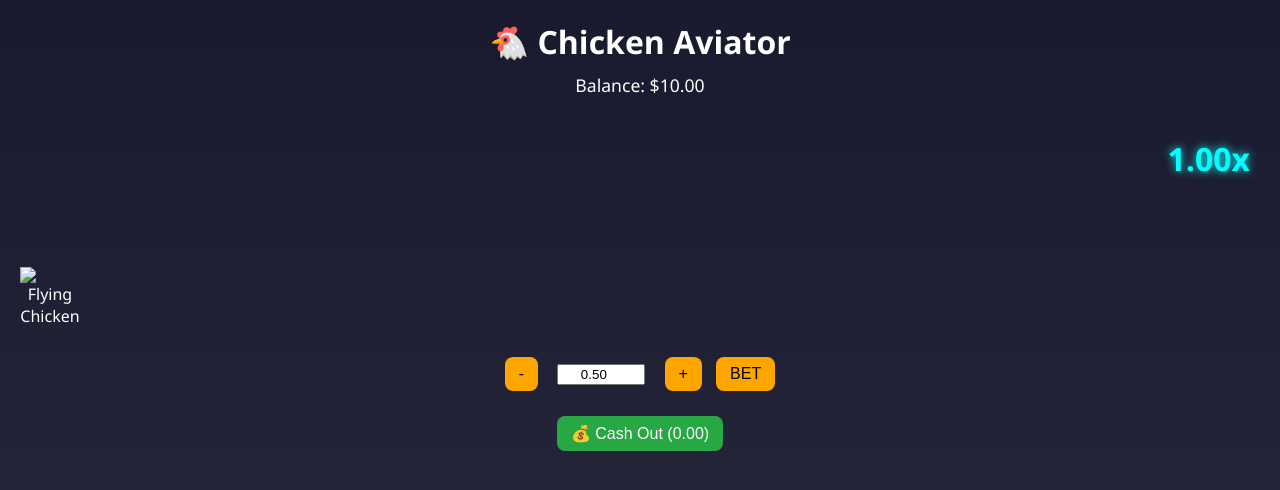
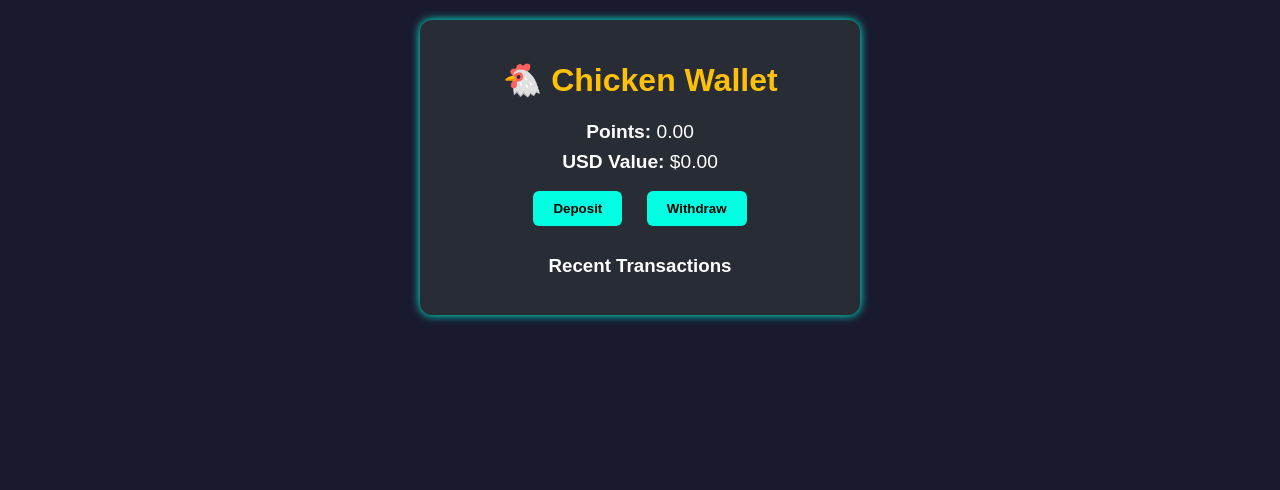
Before and after one commit to BigGme1/Chicken-Aviator, a plain HTML site: page index.html in a window 1280 px wide. Drawn offline with Linux system fonts and the light colour scheme.

Commit message:
Add files via upload

```diff
--- a/index.html
+++ b/index.html
@@ -1,38 +1,32 @@
+<!-- index.html -->
 <!DOCTYPE html>
 <html lang="en">
 <head>
   <meta charset="UTF-8" />
   <meta name="viewport" content="width=device-width, initial-scale=1.0"/>
-  <title>Chicken Aviator</title>
+  <title>Chicken Wallet</title>
   <link rel="stylesheet" href="style.css" />
 </head>
 <body>
-  <div class="background">
-    <img src="assets/mountains.svg" class="mountains" alt="Mountains Background" />
-  </div>
+  <div class="wallet-container">
+    <h1>🐔 Chicken Wallet</h1>
 
-  <div class="game-container">
-    <div class="header">
-      <h1>🐔 Chicken Aviator</h1>
-      <div id="points">Balance: $<span id="points-value">10.00</span></div>
+    <div class="balance-section">
+      <p><strong>Points:</strong> <span id="points">0</span></p>
+      <p><strong>USD Value:</strong> $<span id="usd">0.00</span></p>
     </div>
 
-    <div class="game-screen">
-      <img id="chicken" src="assets/chicken.png" alt="Flying Chicken" />
-      <div id="multiplier">1.00x</div>
+    <div class="actions">
+      <button id="deposit-btn">Deposit</button>
+      <button id="withdraw-btn">Withdraw</button>
     </div>
 
-    <div class="controls">
-      <div class="bet-controls">
-        <button id="decrease-bet">-</button>
-        <input type="number" id="bet-amount" min="0.50" step="0.50" value="0.50" />
-        <button id="increase-bet">+</button>
-        <button id="place-bet" class="bet-button">BET</button>
-      </div>
-      <button id="cashout-btn" disabled>💰 Cash Out (<span id="cashout-payout">0.00</span>)</button>
+    <div class="history">
+      <h3>Recent Transactions</h3>
+      <ul id="transactions"></ul>
     </div>
 
-    <div class="result" id="result-msg"></div>
+    <p class="status" id="status-msg"></p>
   </div>
 
   <script src="script.js"></script>
--- a/script.js
+++ b/script.js
@@ -1,102 +1,38 @@
-const betInput = document.getElementById("bet-amount");
-const decreaseBet = document.getElementById("decrease-bet");
-const increaseBet = document.getElementById("increase-bet");
-const placeBet = document.getElementById("place-bet");
-const cashoutBtn = document.getElementById("cashout-btn");
-const cashoutDisplay = document.getElementById("cashout-payout");
-const multiplierEl = document.getElementById("multiplier");
-const resultMsg = document.getElementById("result-msg");
-const pointsValue = document.getElementById("points-value");
-const chicken = document.getElementById("chicken");
+// script.js
+let points = 0;
 
-let balance = 10.00;
-let multiplier = 1.00;
-let interval;
-let isBetActive = false;
-let currentBet = 0.50;
-let flightDistance = 0;
-
-function updateBalanceDisplay() {
-  pointsValue.textContent = balance.toFixed(2);
+function updateWalletDisplay() {
+  document.getElementById('points').innerText = points.toFixed(2);
+  document.getElementById('usd').innerText = (points / 1.3).toFixed(2);
 }
 
-function updateMultiplierDisplay() {
-  multiplierEl.textContent = multiplier.toFixed(2) + "x";
+document.getElementById('deposit-btn').addEventListener('click', () => {
+  const amount = prompt("Enter USD amount to deposit:");
+  if (amount && !isNaN(amount) && Number(amount) >= 10) {
+    points += Number(amount) * 1.3;
+    updateWalletDisplay();
+    logTransaction(`Deposited $${amount}`);
+  } else {
+    alert("Minimum deposit is $10");
+  }
+});
 
-  if (multiplier < 10) {
-    multiplierEl.style.color = "#00ffff";
-    multiplierEl.style.textShadow = "0 0 10px #00ffff";
-  } else {
-    multiplierEl.style.color = "#ff69b4";
-    multiplierEl.style.textShadow = "0 0 10px #ff69b4";
+document.getElementById('withdraw-btn').addEventListener('click', () => {
+  if (points < 1.3) {
+    alert("You need at least 1.3 points to withdraw ($1)");
+    return;
   }
+  const usd = (points / 1.3).toFixed(2);
+  logTransaction(`Withdrew $${usd}`);
+  points = 0;
+  updateWalletDisplay();
+});
+
+function logTransaction(message) {
+  const item = document.createElement('li');
+  item.innerText = `${new Date().toLocaleTimeString()}: ${message}`;
+  document.getElementById('transactions').prepend(item);
+  document.getElementById('status-msg').innerText = message;
 }
 
-function startGame() {
-  if (isBetActive || parseFloat(betInput.value) > balance) return;
-
-  currentBet = parseFloat(betInput.value);
-  balance -= currentBet;
-  updateBalanceDisplay();
-  resultMsg.textContent = "";
-  multiplier = 1.00;
-  isBetActive = true;
-  cashoutBtn.disabled = false;
-  flightDistance = 0;
-
-  interval = setInterval(() => {
-    multiplier += 0.05;
-    updateMultiplierDisplay();
-    cashoutDisplay.textContent = (currentBet * multiplier).toFixed(2);
-
-    flightDistance += 2;
-    chicken.style.transform = `translate(${flightDistance}px, -${flightDistance / 1.5}px)`;
-
-    // Auto-crash randomly
-    if (multiplier >= Math.random() * 100 + 1) {
-      crash();
-    }
-  }, 100);
-}
-
-function crash() {
-  clearInterval(interval);
-  resultMsg.textContent = `💥 Chicken crashed at ${multiplier.toFixed(2)}x!`;
-  isBetActive = false;
-  cashoutBtn.disabled = true;
-  cashoutDisplay.textContent = "0.00";
-  resetChicken();
-}
-
-function cashOut() {
-  if (!isBetActive) return;
-  clearInterval(interval);
-  const winnings = currentBet * multiplier;
-  balance += winnings;
-  updateBalanceDisplay();
-  resultMsg.textContent = `✅ Cashed out at ${multiplier.toFixed(2)}x! You won $${winnings.toFixed(2)}`;
-  isBetActive = false;
-  cashoutBtn.disabled = true;
-  cashoutDisplay.textContent = "0.00";
-  resetChicken();
-}
-
-function resetChicken() {
-  chicken.style.transform = `translate(0, 0)`;
-}
-
-decreaseBet.onclick = () => {
-  let val = parseFloat(betInput.value);
-  if (val > 0.5) betInput.value = (val - 0.5).toFixed(2);
-};
-
-increaseBet.onclick = () => {
-  let val = parseFloat(betInput.value);
-  betInput.value = (val + 0.5).toFixed(2);
-};
-
-placeBet.onclick = startGame;
-cashoutBtn.onclick = cashOut;
-
-updateBalanceDisplay();
-updateMultiplierDisplay();
+updateWalletDisplay();
--- a/style.css
+++ b/style.css
@@ -1,105 +1,51 @@
+/* style.css */
 body {
+  font-family: Arial, sans-serif;
+  background: #1a1a2e;
+  color: #fff;
   margin: 0;
-  font-family: 'Segoe UI', sans-serif;
-  background-color: #1a1a2e;
-  overflow: hidden;
-  color: white;
+  padding: 20px;
+  display: flex;
+  justify-content: center;
 }
 
-.background {
-  position: fixed;
-  top: 0;
-  left: 0;
-  width: 200%;
-  height: 100%;
-  background: linear-gradient(to top, #2a2a40, #1a1a2e);
-  overflow: hidden;
-  z-index: -2;
-}
-
-.mountains {
-  position: absolute;
-  bottom: 0;
-  width: 200%;
-  height: auto;
-  animation: moveMountains 30s linear infinite;
-  opacity: 0.3;
-}
-
-@keyframes moveMountains {
-  0% { transform: translateX(0); }
-  100% { transform: translateX(-50%); }
-}
-
-.game-container {
-  position: relative;
-  z-index: 2;
+.wallet-container {
+  background: #282c34;
   padding: 20px;
+  border-radius: 12px;
+  max-width: 400px;
+  width: 100%;
+  box-shadow: 0 0 10px #00ffe1;
   text-align: center;
 }
 
-.header h1 {
-  margin: 0 0 10px;
+h1 {
+  color: #ffc107;
 }
 
-#points {
-  font-size: 1.1rem;
-  margin-bottom: 10px;
+.balance-section p {
+  margin: 8px 0;
+  font-size: 1.2em;
 }
 
-.game-screen {
-  position: relative;
-  height: 200px;
-  margin: 30px auto;
+.actions button {
+  margin: 10px;
+  padding: 10px 20px;
+  background: #00ffe1;
+  border: none;
+  border-radius: 6px;
+  font-weight: bold;
+  cursor: pointer;
+  color: #000;
 }
 
-#chicken {
-  position: absolute;
-  bottom: 0;
-  left: 0;
-  width: 60px;
-  transform: translate(0, 0);
-  transition: transform 0.2s ease-out;
+.history ul {
+  list-style: none;
+  padding: 0;
 }
 
-#multiplier {
-  font-size: 2rem;
-  font-weight: bold;
-  position: absolute;
-  top: 10px;
-  right: 10px;
-  color: #00ffff;
-  text-shadow: 0 0 10px #00ffff;
+.status {
+  margin-top: 15px;
+  font-style: italic;
+  color: #0f0;
 }
-
-.bet-controls {
-  margin-bottom: 15px;
-}
-
-.bet-controls input {
-  width: 80px;
-  text-align: center;
-  margin: 0 10px;
-}
-
-.bet-controls button, #cashout-btn {
-  background: orange;
-  color: #000;
-  border: none;
-  padding: 8px 14px;
-  font-size: 1rem;
-  border-radius: 8px;
-  margin: 0 5px;
-  cursor: pointer;
-}
-
-#cashout-btn {
-  background: #28a745;
-  color: #fff;
-  margin-top: 10px;
-}
-
-.result {
-  margin-top: 15px;
-  font-size: 1.2rem;
-}
```
